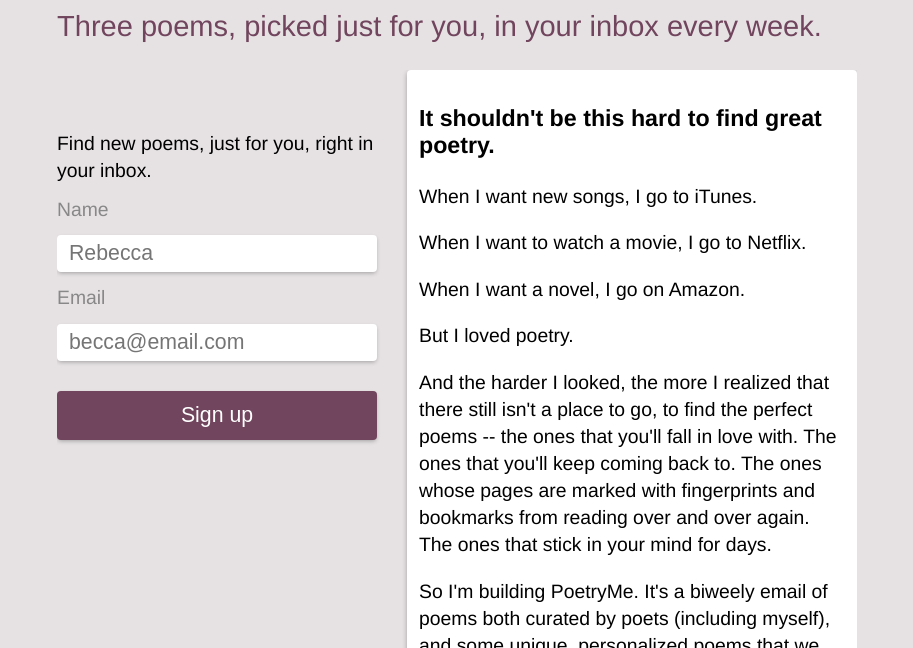
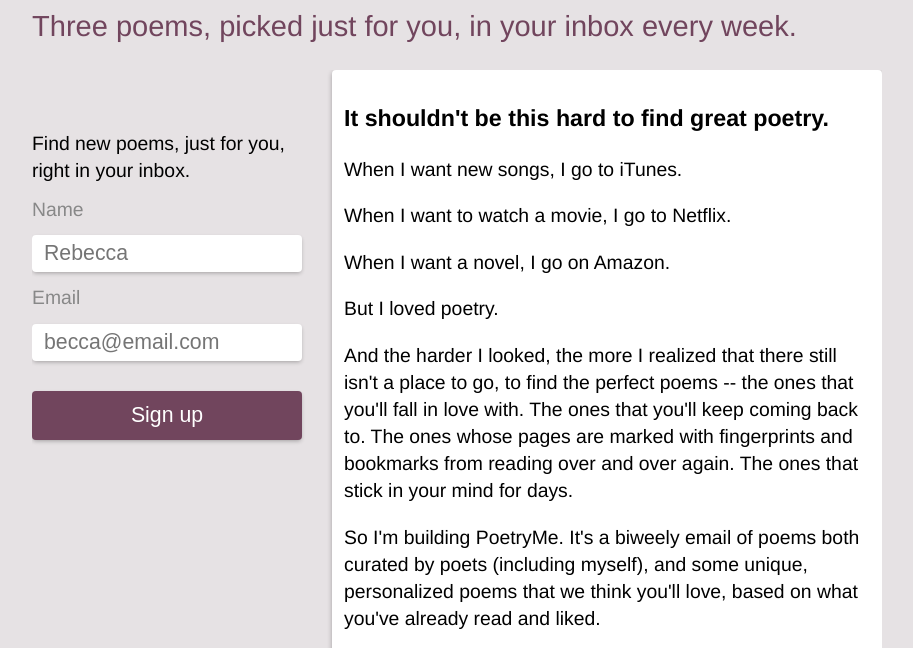
Before and after one commit to thesephist/poetryme, a website: page static/index.html in a window 1280 px wide. Shown: the part 118-766 px from the top of the page, without its empty margins (183-1096 px from the left). Drawn offline with Linux system fonts and the light colour scheme.

Commit message:
Update styles for smaller screens

```diff
--- a/static/css/_app.scss
+++ b/static/css/_app.scss
@@ -138,7 +138,7 @@ footer {
 
 @media (min-width: 700px) {
     main {
-        max-width: 800px;
+        max-width: 660px;
         margin: 50px auto 0 auto;
     }
 
@@ -159,3 +159,17 @@ footer {
         float: right;
     }
 }
+
+@media (min-width: 1000px) {
+    main {
+        max-width: 850px;
+    }
+
+    .subscriptionWrapper {
+        max-width: calc(100% - 580px);
+    }
+
+    .letter {
+        min-width: 550px;
+    }
+}
```
Also changed, not shown: static/css/main.css.
